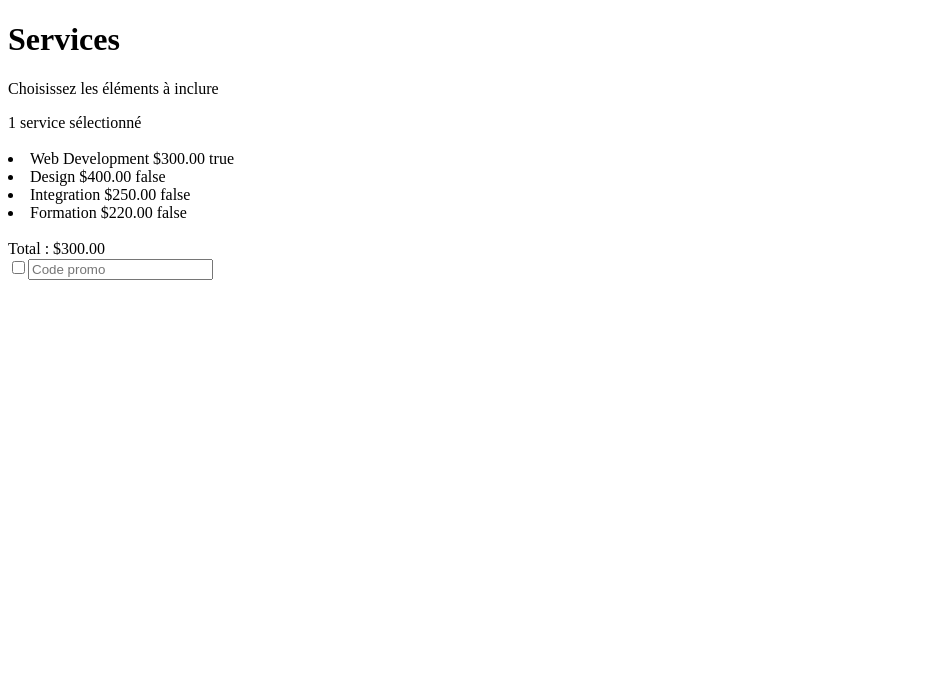
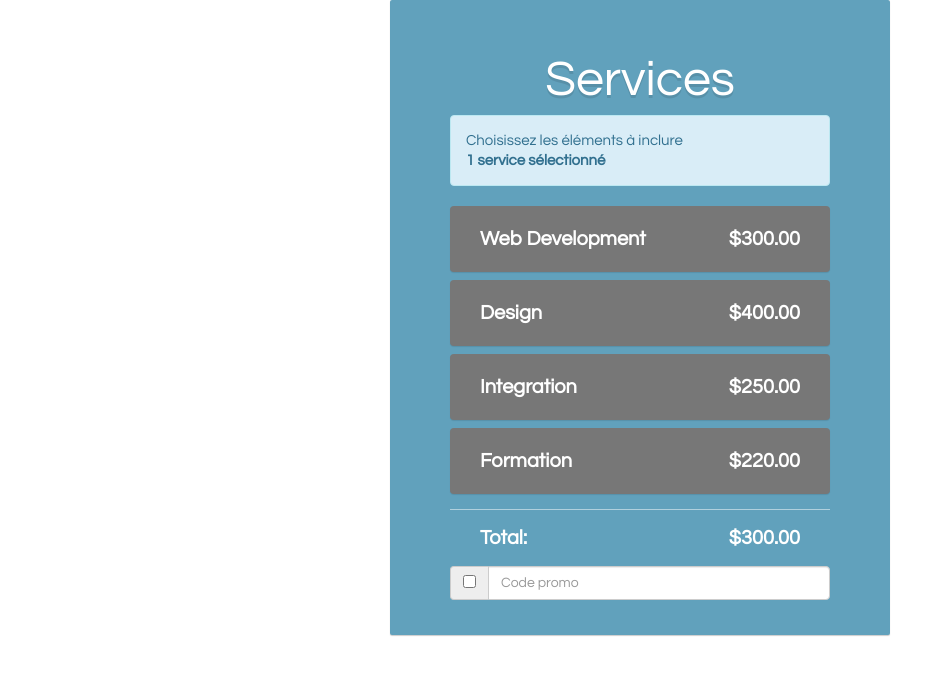
Before and after one commit to Oriath/angular-tds, a plain HTML site: page td1ex2/services.html in a window 1280 px wide. Shown: the whole page, without its empty margins (0-945 px from the left). Drawn offline with nearby package versions, Linux system fonts and the light colour scheme.

Commit message:
Fin de l'ex2 du td1
Code promo terminé + bootstrap et css ajouté
le programme est terminé
passage à l'exercice suivant

```diff
--- a/td1ex2/js/servicesController.js
+++ b/td1ex2/js/servicesController.js
@@ -4,14 +4,14 @@
 
 app.controller("ServicesController", ["$http", function(http){
 
+    this.reduc = 0;
     this.nbActive = 1;
-    this.codePromo= "";
-    this.activePromo= false;
-    this.promos;
+    this.codePromo = "";
+    this.activePromo = false;
+    this.promos = "";
 
     http.get("./promo.json").then(function(response) {
-        this.promos = response.data;
-
+        self.promos = response.data;
     }, function() {
     });
 
@@ -54,17 +54,20 @@ app.controller("ServicesController", ["$http", function(http){
     };
 
     this.remise = function(){
-        console.log("Promos : "+JSON.stringify(this.promos));
-        if(this.promos[this.codePromo])
-            return this.total()*this.promos[this.codePromo];
-        else
+        if(this.codePromo.length>0 && self.promos[this.codePromo]) {
+            this.reduc = 1;
+            return this.total() * self.promos[this.codePromo];
+        }
+        else {
+            this.reduc = 0;
             return "Code indisponible";
+        }
     }
 
-    /*this.totalRemise = function(codePromo){
-        if(this.promos[codePromo])
-            return this.total()*this.promos[codePromo];
+    this.totalRemise = function(){
+        if(this.codePromo.length>0 && self.promos[this.codePromo])
+            return this.total() - this.total()*self.promos[this.codePromo];
         else
-            return "Code indisponible";
-    }*/
+            return "";
+    }
 }]);
--- a/td1ex2/services.html
+++ b/td1ex2/services.html
@@ -6,21 +6,107 @@
         <script src="https://cdnjs.cloudflare.com/ajax/libs/angular.js/1.6.1/angular.min.js"></script>
         <script src="js/servicesApp.js"></script>
         <script src="js/servicesController.js"></script>
+        <link rel="stylesheet" type="text/css" href="https://maxcdn.bootstrapcdn.com/bootstrap/3.3.7/css/bootstrap.min.css"></link>
+        <style>
+            #services{
+                font:15px/1.3 'Century gothic', sans-serif;
+                color: #5e5b64;
+                text-align:center;
+                background-color: #61a1bc;
+                border-radius: 2px;
+                box-shadow: 0 1px 1px #ccc;
+                width: 500px;
+                padding: 35px 60px;
+                margin: 0px auto;
+            }
+
+            #services h1{
+                color:#fff;
+                font-size:50px;
+                font-family:'Century gothic', cursive;
+                font-weight: normal;
+                line-height:1;
+                text-shadow:0 3px 0 rgba(0,0,0,0.1);
+            }
+
+            #services ul{
+                list-style:none;
+                color:#fff;
+                font-size:20px;
+                font-weight:bold;
+                text-align: left;
+                margin:20px 0 15px;
+                padding: 0px;
+            }
+
+            #services ul li{
+                padding:20px 30px;
+                background-color:#777;
+                margin-bottom:8px;
+                box-shadow:0 1px 1px rgba(0,0,0,0.1);
+                cursor:pointer;
+                border-radius:4px;
+            }
+
+            #services ul li span{
+                float:right;
+            }
+
+            #services div.total{
+                border-top:1px solid rgba(255,255,255,0.5);
+                padding:15px 30px;
+                font-size:20px;
+                font-weight:bold;
+                text-align: left;
+                color:#fff;
+            }
+
+            #services div.total span{
+                float:right;
+            }
+
+            #services .alert{
+                text-align: left;
+            }
+
+            #services .alert p{
+                font-weight: bold;
+            }
+        </style>
     </head>
     <body data-ng-controller="ServicesController as srvCtrl">
-        <h1>Services</h1>
-        <p>Choisissez les éléments à inclure</p>
-        <ng-pluralize count="srvCtrl.nbActive"
-                      when="{'0': 'Aucun service sélectionné',
-                       'one': '1 service sélectionné',
-                       'other': '{} services sélectionnés'}">
-        </ng-pluralize><br><br>
-        <li ng-repeat="service in srvCtrl.services" ng-click="srvCtrl.toggleActive(service)">
-            {{service.name}} {{service.price | currency}} {{service.active}}
-        </li><br>
-        Total : <span data-ng-bind="srvCtrl.total() | currency" class="ng-binding"></span><br>
-        <input type="checkbox" ng-model="srvCtrl.activePromo"><input type="text" ng-model="srvCtrl.codePromo" placeholder="Code promo"><br>
-        <div ng-show="srvCtrl.activePromo && srvCtrl.codePromo">Remise : <span data-ng-bind="srvCtrl.remise()" class="ng-binding"></span><br>
-        Total avec remise : <span data-ng-bind="srvCtrl.total()-srvCtrl.total()*0.2 | currency" class="ng-binding"></span><br></div>
+        <form id="services" class="ng-pristine ng-valid ng-scope">
+            <h1>Services</h1>
+            <div class="alert alert-info">
+                <span>Choisissez les éléments à inclure</span>
+                <p>
+                    <ng-pluralize count="srvCtrl.nbActive"
+                                  when="{'0': 'Aucun service sélectionné',
+                                   'one': '1 service sélectionné',
+                                   'other': '{} services sélectionnés'}">
+                    </ng-pluralize>
+                </p>
+            </div>
+            <ul>
+                <li ng-repeat="service in srvCtrl.services" ng-click="srvCtrl.toggleActive(service)" ng-class="{active:service.active}">
+                    {{service.name}}<span data-ng-bind="service.price | currency" class="ng-binding"></span>
+                </li>
+            </ul>
+            <div class="total">Total: <span data-ng-bind="srvCtrl.total() | currency" class="ng-binding"></span></div>
+            <div class="input-group">
+                <span class="input-group-addon">
+                    <input type="checkbox" ng-model="srvCtrl.activePromo">
+                </span>
+                <input type="text" ng-model="srvCtrl.codePromo" placeholder="Code promo" class="form-control ng-pristine ng-untouched ng-valid">
+            </div>
+            <div class="total ng-hide" ng-show="srvCtrl.activePromo && srvCtrl.codePromo">
+                <div>Remise : <span data-ng-bind="srvCtrl.remise() | currency" ng-show="srvCtrl.reduc==1" class="ng-binding"></span>
+                              <span data-ng-bind="srvCtrl.remise()" ng-show="srvCtrl.reduc==0" class="ng-binding"></span>
+                </div>
+                <div>
+                    Total avec remise : <span data-ng-bind="srvCtrl.totalRemise() | currency" class="ng-binding"></span>
+                </div>
+            </div>
+        </form>
     </body>
 </html>
```
